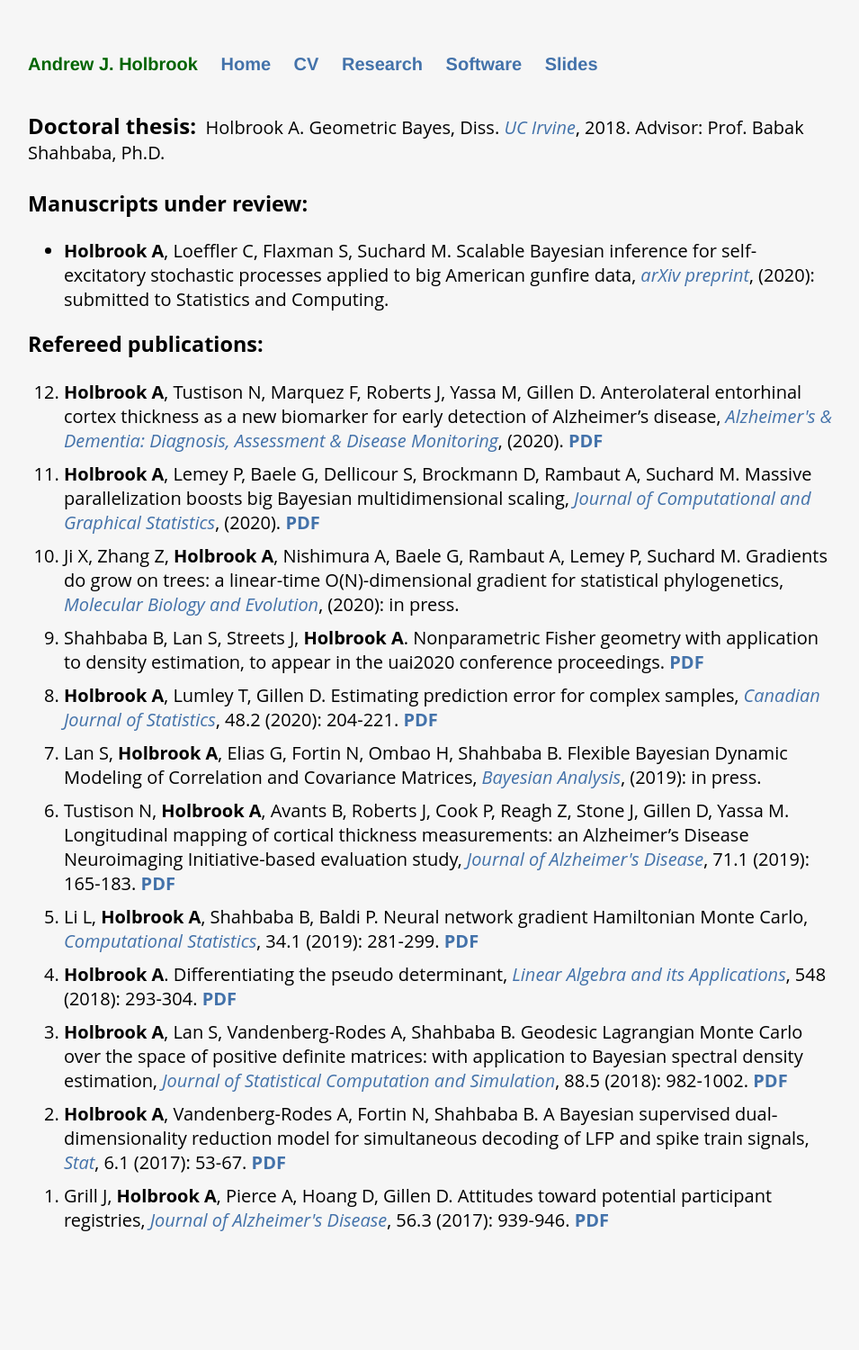
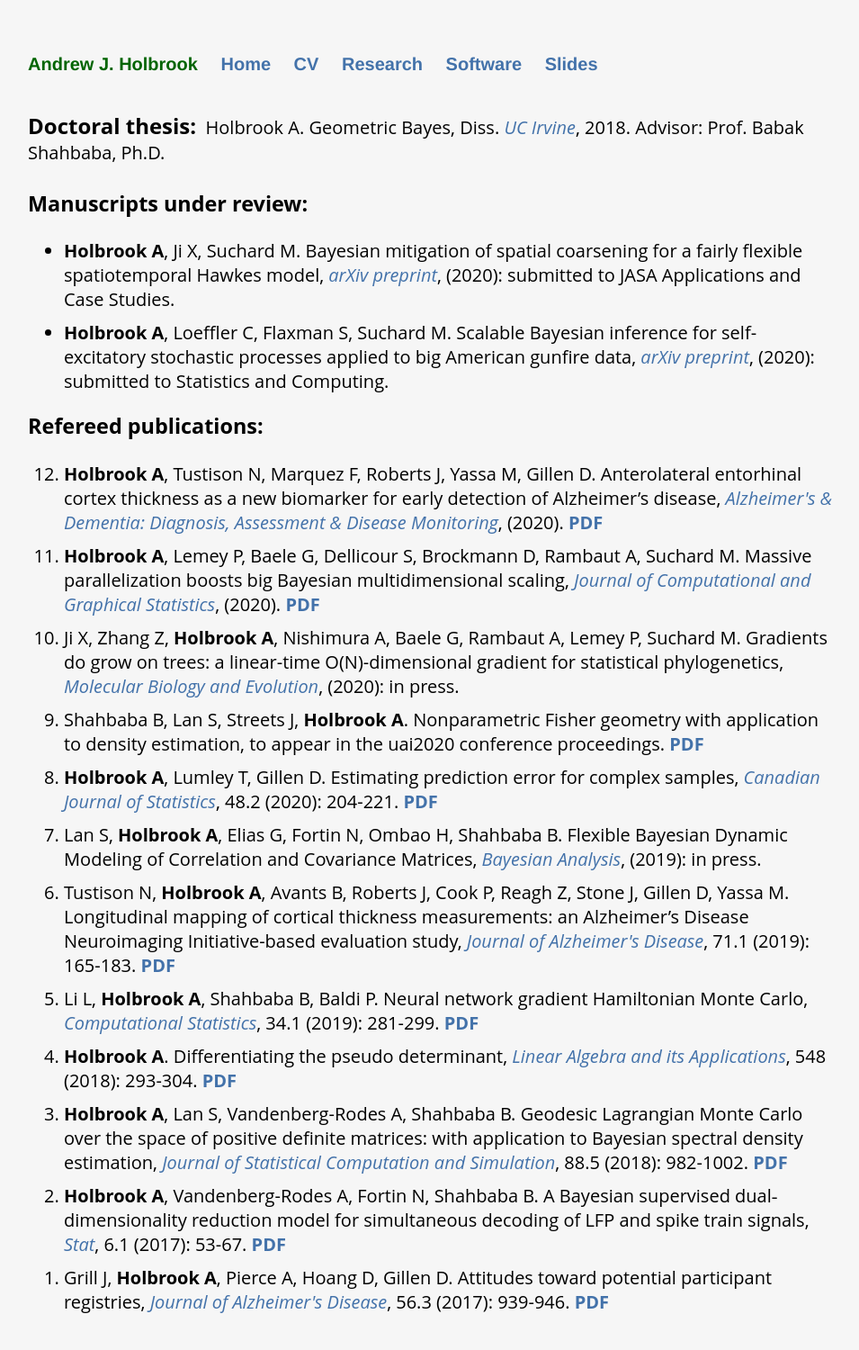
Before and after one commit to andrewjholbrook/andrewjholbrook.github.io, a Jekyll site: the page built from research.html, in a window 1280 px wide. Shown: the whole page at 90% size, without its empty margins (161-1116 px from the left). Built offline with Jekyll 4.4.1, drawn with Linux system fonts in a browser that asks for light colours; a style sheet for code colours, icons or effects is not loaded; before the commit the page ends 1409 px from its top, so only the background shows below that.

Commit message:
Update research.html

```diff
--- a/research.html
+++ b/research.html
@@ -11,6 +11,7 @@
 
   <h3>Manuscripts under review:</h3>
   <ul id="preprints">
+            <li> <b>Holbrook A</b>, Ji X, Suchard M. Bayesian mitigation of spatial coarsening for a fairly flexible spatiotemporal Hawkes model, <i><a href="https://arxiv.org/abs/2010.02994" target="_blank">arXiv preprint</a></i>, (2020): submitted to JASA Applications and Case Studies.
             <li> <b>Holbrook A</b>, Loeffler C, Flaxman S, Suchard M. Scalable Bayesian inference for self-excitatory stochastic processes applied to big American gunfire data, <i><a href="https://arxiv.org/abs/2005.10123" target="_blank">arXiv preprint</a></i>, (2020): submitted to Statistics and Computing.
                         </ul>
 
```
